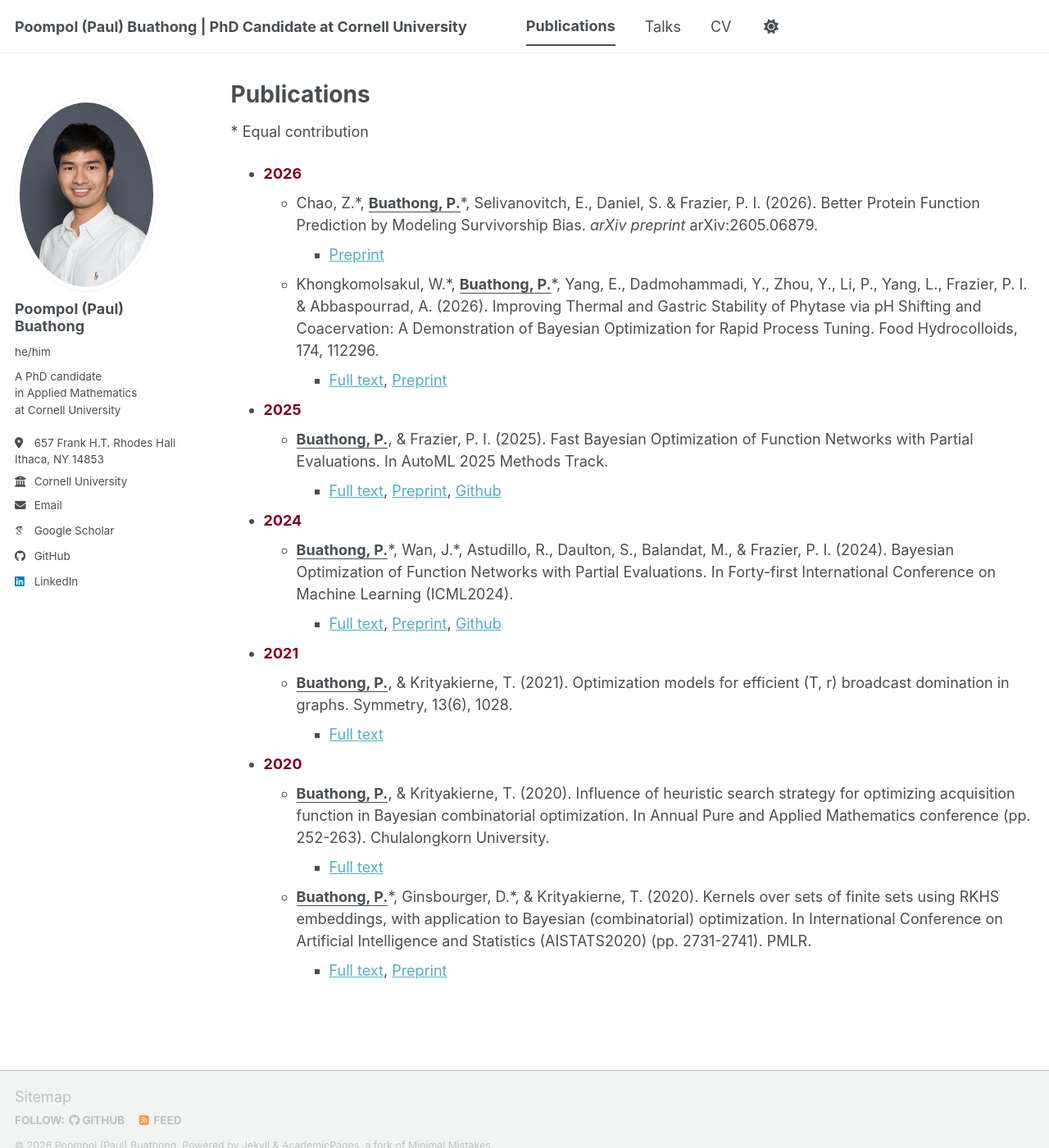
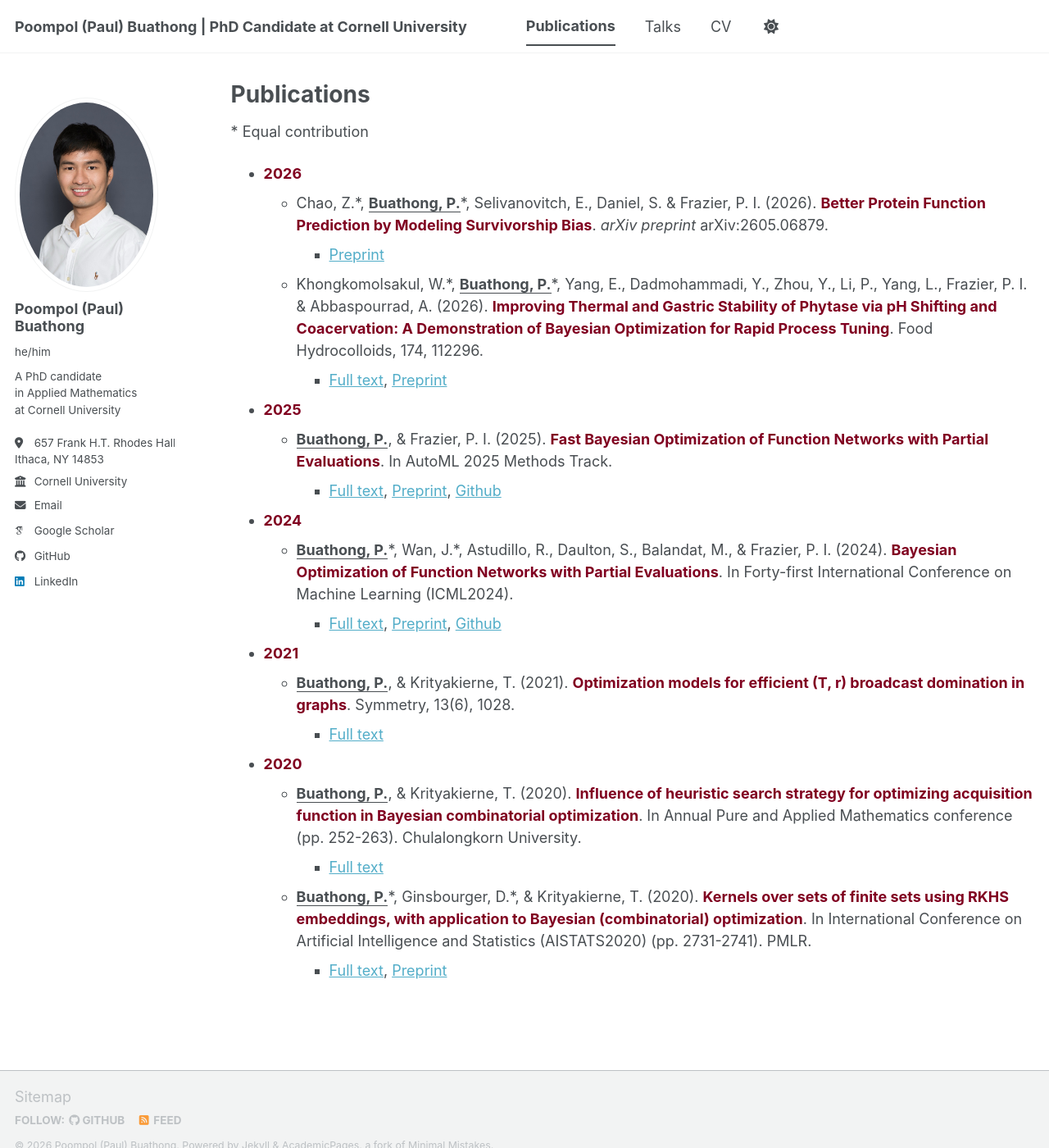
Before and after one commit to poompol/poompol.github.io, a Jekyll site: the page built from _pages/publications.md, in a window 1280 px wide and 1400 px high. Shown: the whole window at 82% size. Built offline with Jekyll 4.4.1, drawn with Linux system fonts in a browser that asks for light colours; some web fonts are replaced; a script bundle is joined from its source files by our own code; library files that are not in the unit come from our copies.

Commit message:
Update publications.md

```diff
--- a/_pages/publications.md
+++ b/_pages/publications.md
@@ -10,27 +10,27 @@ redirect_from:
 
 \* Equal contribution
 * <strong style="color:#800020;">2026</strong>
-  * Chao, Z.*, <strong><u>Buathong, P.</u></strong>\*, Selivanovitch, E., Daniel, S. & Frazier, P. I. (2026). Better Protein Function Prediction by Modeling Survivorship Bias. <em>arXiv preprint</em> arXiv:2605.06879.
+  * Chao, Z.*, <strong><u>Buathong, P.</u></strong>\*, Selivanovitch, E., Daniel, S. & Frazier, P. I. (2026). <strong style="color:#800020;">Better Protein Function Prediction by Modeling Survivorship Bias</strong>. <em>arXiv preprint</em> arXiv:2605.06879.
     * [Preprint](https://arxiv.org/abs/2605.06879)
 
-  * Khongkomolsakul, W.*, <strong><u>Buathong, P.</u></strong>\*, Yang, E., Dadmohammadi, Y., Zhou, Y., Li, P., Yang, L., Frazier, P. I. & Abbaspourrad, A. (2026). Improving Thermal and Gastric Stability of Phytase via pH Shifting and Coacervation: A Demonstration of Bayesian Optimization for Rapid Process Tuning. Food Hydrocolloids, 174, 112296.
+  * Khongkomolsakul, W.*, <strong><u>Buathong, P.</u></strong>\*, Yang, E., Dadmohammadi, Y., Zhou, Y., Li, P., Yang, L., Frazier, P. I. & Abbaspourrad, A. (2026). <strong style="color:#800020;">Improving Thermal and Gastric Stability of Phytase via pH Shifting and Coacervation: A Demonstration of Bayesian Optimization for Rapid Process Tuning</strong>. Food Hydrocolloids, 174, 112296.
     * [Full text](https://www.sciencedirect.com/science/article/pii/S0268005X25012561), [Preprint](https://www.biorxiv.org/content/10.1101/2025.04.18.649602v1.abstract)
 
 * <strong style="color:#800020;">2025</strong>
-  * <strong><u>Buathong, P.</u></strong>, & Frazier, P. I. (2025). Fast Bayesian Optimization of Function Networks with Partial Evaluations. In AutoML 2025 Methods Track.
+  * <strong><u>Buathong, P.</u></strong>, & Frazier, P. I. (2025). <strong style="color:#800020;">Fast Bayesian Optimization of Function Networks with Partial Evaluations</strong>. In AutoML 2025 Methods Track.
     * [Full text](https://proceedings.mlr.press/v293/buathong25a.html), [Preprint](https://arxiv.org/abs/2506.11456), [Github](https://github.com/frazier-lab/partial_kgfn)
 
 * <strong style="color:#800020;">2024</strong>
-  * <strong><u>Buathong, P.</u></strong>*, Wan, J.\*, Astudillo, R., Daulton, S., Balandat, M., & Frazier, P. I. (2024). Bayesian Optimization of Function Networks with Partial Evaluations. In Forty-first International Conference on Machine Learning (ICML2024).
+  * <strong><u>Buathong, P.</u></strong>*, Wan, J.\*, Astudillo, R., Daulton, S., Balandat, M., & Frazier, P. I. (2024). <strong style="color:#800020;">Bayesian Optimization of Function Networks with Partial Evaluations</strong>. In Forty-first International Conference on Machine Learning (ICML2024).
     * [Full text](https://proceedings.mlr.press/v235/buathong24a.html), [Preprint](https://arxiv.org/abs/2311.02146), [Github](https://github.com/frazier-lab/partial_kgfn)
 
 * <strong style="color:#800020;">2021</strong>
-  * <strong><u>Buathong, P.</u></strong>, & Krityakierne, T. (2021). Optimization models for efficient (T, r) broadcast domination in graphs. Symmetry, 13(6), 1028.
+  * <strong><u>Buathong, P.</u></strong>, & Krityakierne, T. (2021). <strong style="color:#800020;">Optimization models for efficient (T, r) broadcast domination in graphs</strong>. Symmetry, 13(6), 1028.
     * [Full text](https://www.mdpi.com/2073-8994/13/6/1028)
 
 * <strong style="color:#800020;">2020</strong>
-  * <strong><u>Buathong, P.</u></strong>, & Krityakierne, T. (2020). Influence of heuristic search strategy for optimizing acquisition function in Bayesian combinatorial optimization. In Annual Pure and Applied Mathematics conference (pp. 252-263). Chulalongkorn University.
+  * <strong><u>Buathong, P.</u></strong>, & Krityakierne, T. (2020). <strong style="color:#800020;">Influence of heuristic search strategy for optimizing acquisition function in Bayesian combinatorial optimization</strong>. In Annual Pure and Applied Mathematics conference (pp. 252-263). Chulalongkorn University.
     * [Full text](https://drive.google.com/file/d/1YJDt4BXMR1pW32YW3j9ZGbhEmZ9aZ0Pa/view)
 
-  * <strong><u>Buathong, P.</u></strong>\*, Ginsbourger, D.*, & Krityakierne, T. (2020). Kernels over sets of finite sets using RKHS embeddings, with application to Bayesian (combinatorial) optimization. In International Conference on Artificial Intelligence and Statistics (AISTATS2020) (pp. 2731-2741). PMLR.
+  * <strong><u>Buathong, P.</u></strong>\*, Ginsbourger, D.*, & Krityakierne, T. (2020). <strong style="color:#800020;">Kernels over sets of finite sets using RKHS embeddings, with application to Bayesian (combinatorial) optimization</strong>. In International Conference on Artificial Intelligence and Statistics (AISTATS2020) (pp. 2731-2741). PMLR.
     * [Full text](https://proceedings.mlr.press/v108/buathong20a.html), [Preprint](https://arxiv.org/abs/1910.04086)
```
